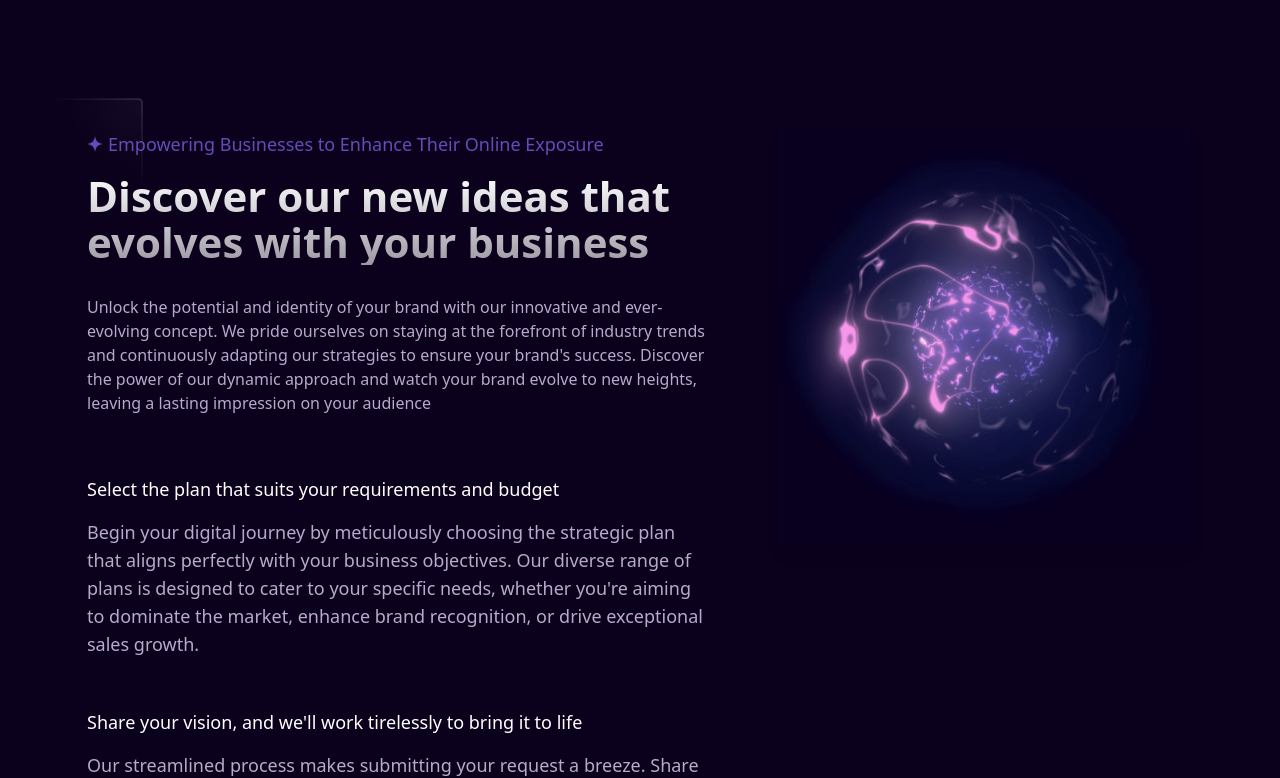
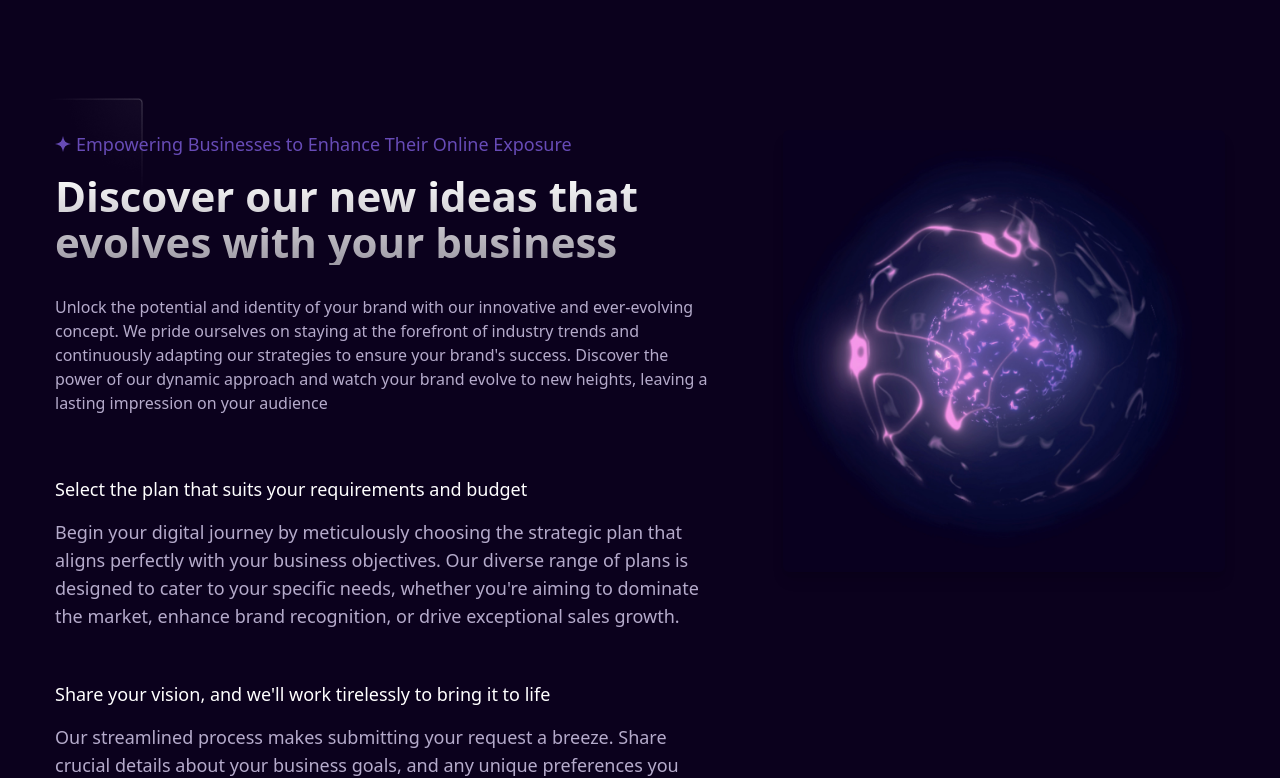
Before and after one commit to tarunkumar2112/cybertess, a React (Create React App) app: page / in a window 1280 px wide. Shown: the part 1803-2581 px from the top of the page. Built offline with nearby package versions, Linux system fonts and the light colour scheme.

Commit message:
fixed gap issue

```diff
--- a/src/pages/Home.js
+++ b/src/pages/Home.js
@@ -99,7 +99,7 @@ const Home = () => {
          {/* New Section */}
          <section className='w-full bg-top-Left-bg bg-no-repeat '>
         <div className='max-w-[1200px] mx-auto px-[15px]'>
-         <div className="max-w-full w-full p-8 flex flex-col md:flex-row justify-between items-start md:gap-[65px] gap-[30px] mb-8">
+         <div className="max-w-full w-full py-8 flex flex-col md:flex-row justify-between items-start md:gap-[65px] gap-[30px] mb-8">
         {/* Left Side */}
         <div className="md:w-[60%] mb-4 md:mb-0">
         <p className="text-lg mb-[15px] flex items-start  gap-[5px] text-Primary relative"><img src={star} alt="Image 5" className=" mt-[6px] " />Empowering Businesses to Enhance Their Online Exposure</p>
```
